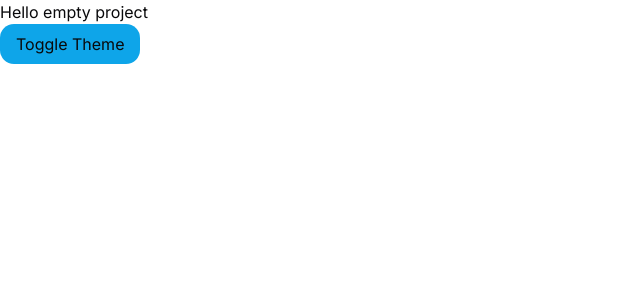
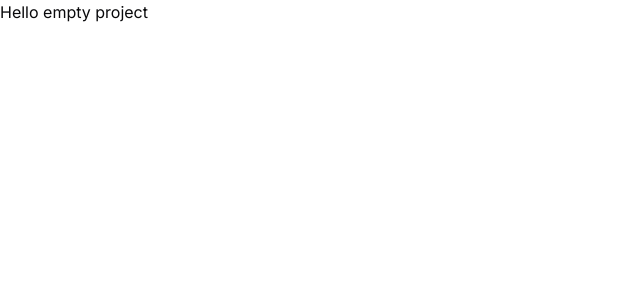
Before and after one commit to BasheerRajeh/portfolio-new, a Next.js app: page / in a window 1280 px wide. Shown: the top 300 px of the page, without its empty margins (0-640 px from the left). Built offline with nearby package versions, Linux system fonts and the light colour scheme.

Commit message:
refactor: clear main page

```diff
--- a/app/(site)/page.tsx
+++ b/app/(site)/page.tsx
@@ -1,5 +1,3 @@
-import ThemeSwitcher from './theme-switcher'
-
 /**
  * Home Page
  */
@@ -7,7 +5,6 @@ export default function Home() {
     return (
         <div>
             <h1>Hello empty project</h1>
-            <ThemeSwitcher />
         </div>
     )
 }
```
